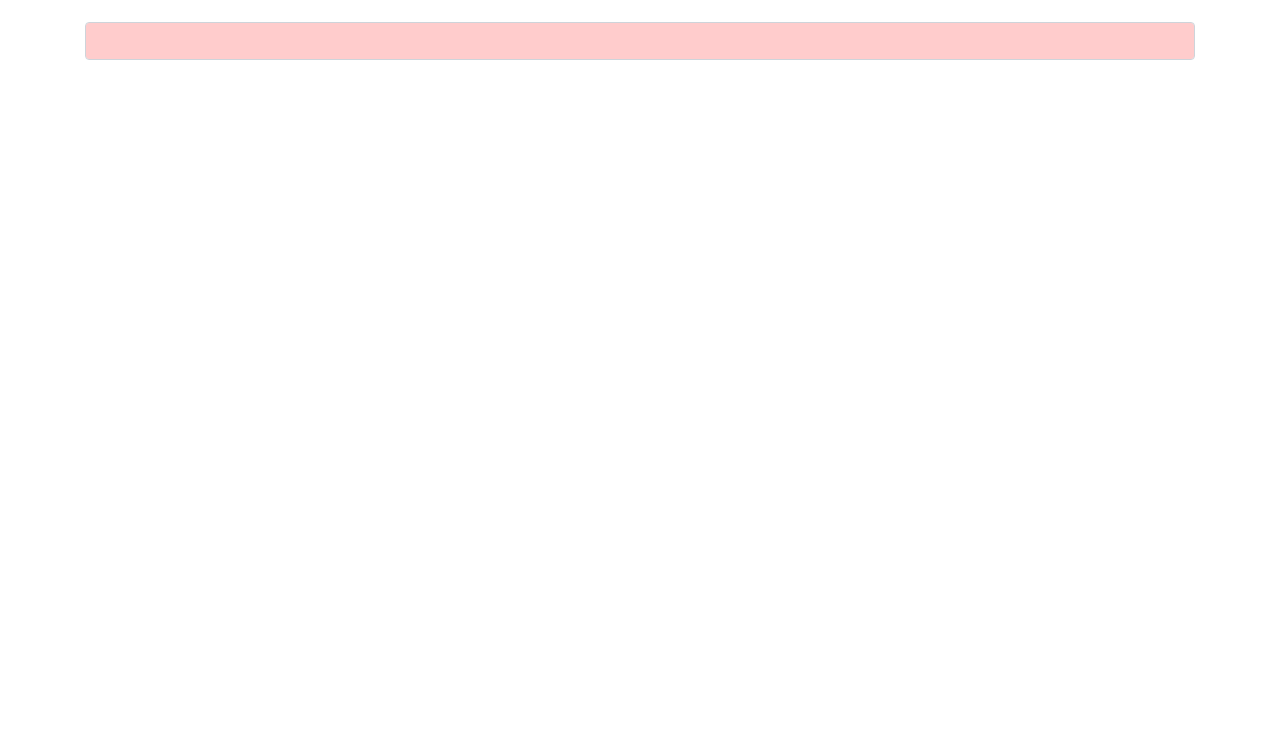
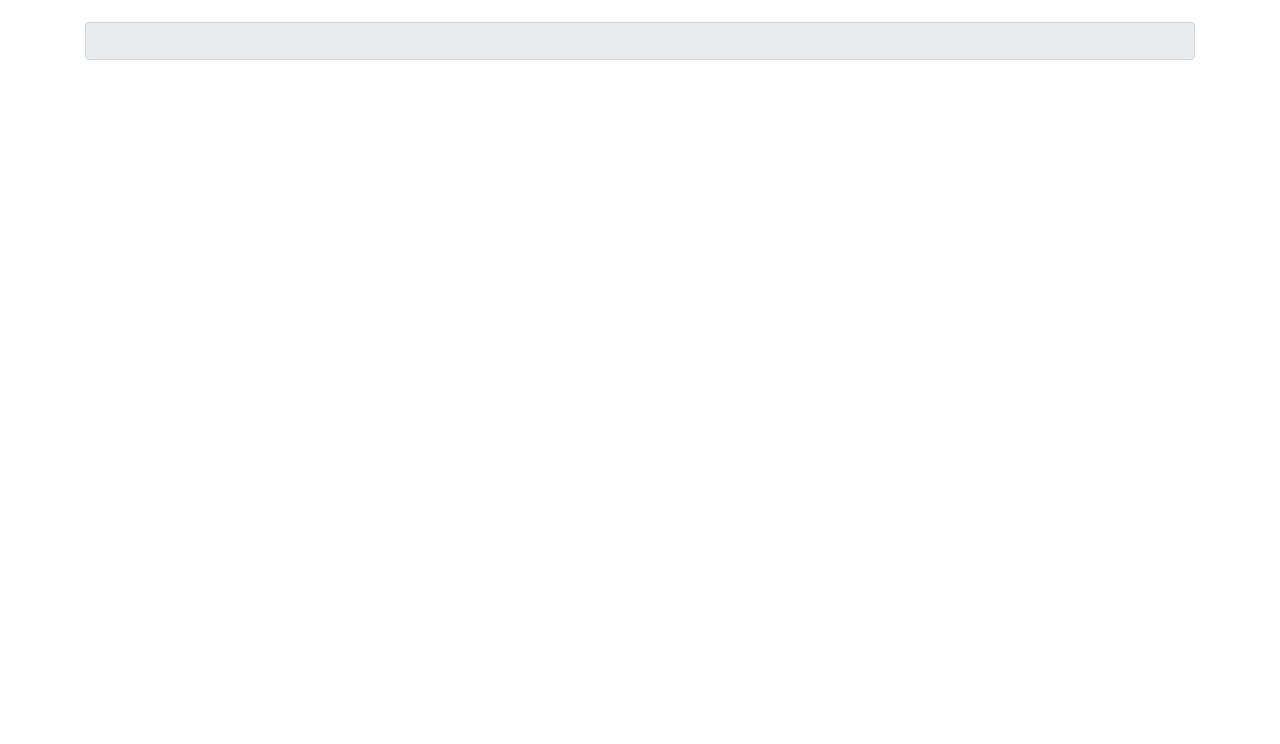
Before and after one commit to dotnsf/webspeechpi, a website: page docs/index.html in a window 1280 px wide. Shown: the part 56-800 px from the top of the page. Drawn offline with nearby package versions, Linux system fonts and the light colour scheme.

Commit message:
HTML fixed

```diff
--- a/docs/index.html
+++ b/docs/index.html
@@ -57,7 +57,7 @@
   <textarea id="result_text" style="background-color: #cfc;" class="form-control" cols="100" rows="2" readonly>
   </textarea>
   -->
-  <input id="result_text" class="form-control" value="" disabled="disabled/>
+  <input id="result_text" class="form-control" value="" disabled="disabled"/>
 
   <textarea id="result_texts" style="background-color: #fcc;" class="form-control" cols="100" rows="5" readonly>
   </textarea>
```
